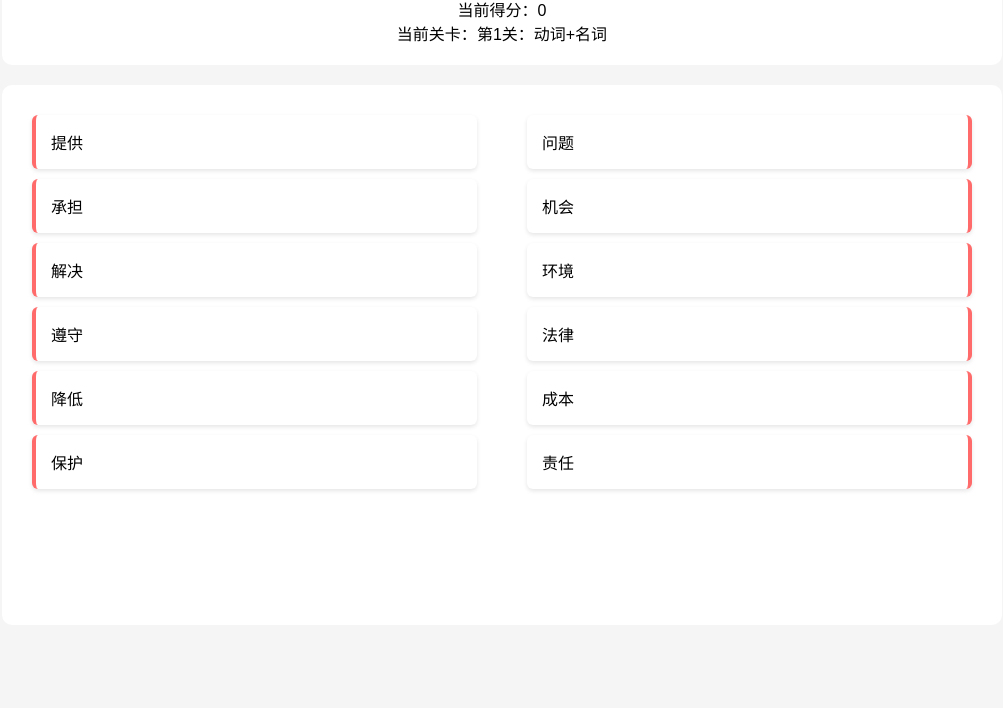
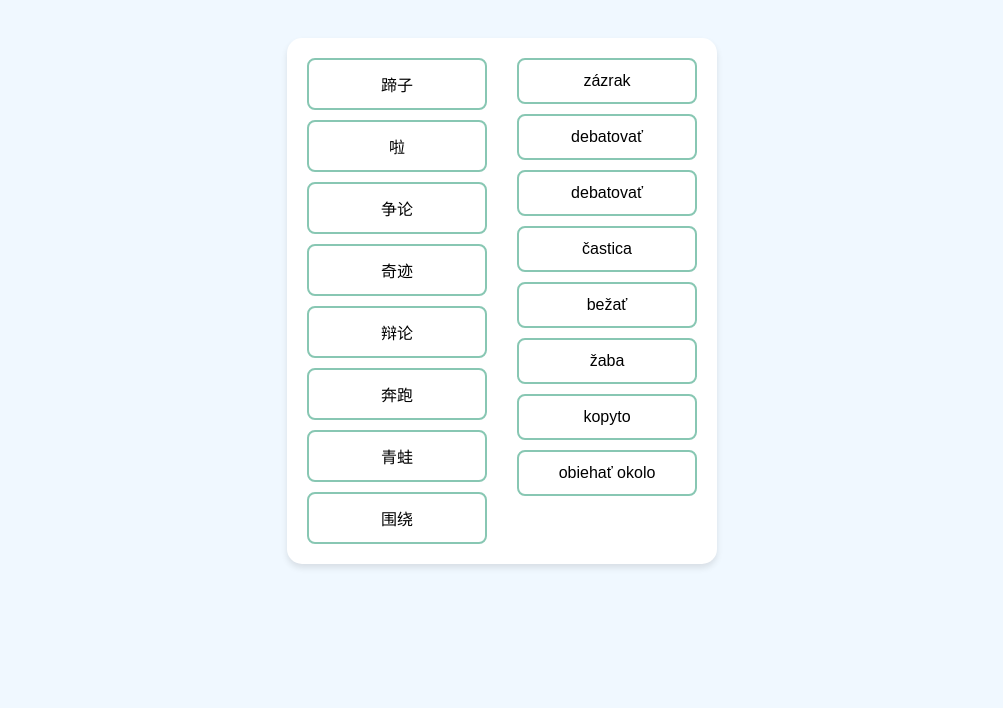
Before and after one commit to jierur/jierur.github.io, a plain HTML site: page index.html in a window 1280 px wide. Shown: the part 132-840 px from the top of the page, without its empty margins (138-1141 px from the left). Before the commit the page ends 800 px from the top, so only its background shows below. Drawn offline with Linux system fonts and the light colour scheme.

Commit message:
Add files via upload

```diff
--- a/index.html
+++ b/index.html
@@ -2,259 +2,247 @@
 <html lang="zh">
 <head>
     <meta charset="UTF-8">
-    <title>终极版六关汉语搭配王</title>
+    <title>五关挑战-完整版</title>
     <style>
         :root {
-            --level1: #FF6B6B; --level2: #4CAF50; --level3: #2196F3;
-            --level4: #9C27B0; --level5: #FF9800; --level6: #795548;
+            --level1: #88C7B3; --level2: #FFB7C5;
+            --level3: #FFD700; --level4: #A78BFA;
+            --level5: #FF6B6B;
         }
+
         body {
             font-family: Arial, sans-serif;
-            max-width: 1000px;
-            margin: 0 auto;
+            background: #f0f8ff;
+            display: flex;
+            flex-direction: column;
+            align-items: center;
+            min-height: 100vh;
+            margin: 0;
             padding: 20px;
-            background: #f5f5f5;
         }
-        .header {
+
+        .game-container {
+            display: flex;
+            gap: 30px;
+            margin: 20px 0;
+            padding: 20px;
+            border-radius: 15px;
+            background: white;
+            box-shadow: 0 4px 6px rgba(0,0,0,0.1);
+        }
+
+        .column {
+            display: flex;
+            flex-direction: column;
+            gap: 10px;
+            min-width: 180px;
+        }
+
+        .word-card {
+            padding: 12px 25px;
+            border: 2px solid;
+            border-radius: 8px;
+            cursor: pointer;
             text-align: center;
-            padding: 20px;
-            background: white;
-            border-radius: 10px;
-            margin-bottom: 20px;
+            transition: all 0.3s;
+            position: relative;
         }
-        .game-area {
-            display: grid;
-            grid-template-columns: 1fr 1fr;
-            gap: 30px;
-            min-height: 500px;
-            padding: 20px;
-            background: white;
-            border-radius: 10px;
+
+        .matched {
+            animation: disappear 0.5s forwards;
         }
-        .word-card {
-            padding: 15px;
-            margin: 10px;
-            cursor: pointer;
-            border-radius: 6px;
-            background: #fff;
-            box-shadow: 0 2px 4px rgba(0,0,0,0.1);
-            transition: 0.3s;
+
+        @keyframes disappear {
+            0% { opacity: 1; transform: scale(1); }
+            100% { opacity: 0; height: 0; padding: 0; margin: 0; }
         }
-        .selected {
-            transform: scale(0.95);
-            box-shadow: 0 0 8px rgba(66, 133, 244, 0.5) !important;
+
+        #victory {
+            position: fixed;
+            top: 50%;
+            left: 50%;
+            transform: translate(-50%, -50%);
+            font-size: 4em;
+            color: #FF6B6B;
+            text-shadow: 0 0 20px rgba(255,107,107,0.3);
+            display: none;
+            z-index: 1000;
         }
-        .correct {
-            opacity: 0;
-            transition: all 0.5s;
-        }
-        #nextBtn {
-            position: fixed;
-            bottom: 30px;
-            right: 30px;
-            padding: 15px 30px;
-            background: #4CAF50;
-            color: white;
+
+        button {
+            padding: 12px 30px;
             border: none;
             border-radius: 25px;
+            background: linear-gradient(45deg, #4CAF50, #45a049);
+            color: white;
             cursor: pointer;
-            display: none;
-            font-size: 18px;
-            z-index: 1000;
+            font-size: 16px;
+            transition: 0.3s;
+            margin-top: 20px;
+        }
+
+        button:hover {
+            transform: scale(1.05);
+            box-shadow: 0 4px 15px rgba(76,175,80,0.3);
+        }
+
+        .level-info {
+            font-size: 24px;
+            color: #2c3e50;
+            margin: 15px 0;
         }
     </style>
 </head>
 <body>
-    <div class="header">
-        <h1>终极版汉语搭配闯关 🚀</h1>
-        <div>当前得分：<span id="score">0</span></div>
-        <div>当前关卡：<span id="currentLevel">第1关</span></div>
+    <div class="level-info" id="levelTitle">第1关 - 基础词汇 🌱</div>
+    <div class="level-info" id="progress">进度：0/7</div>
+    <div class="game-container">
+        <div class="column" id="left-column"></div>
+        <div class="column" id="right-column"></div>
     </div>
-    <div class="game-area" id="gameArea"></div>
-    <button id="nextBtn" onclick="nextLevel()">下一关 →</button>
+    <button onclick="nextLevel()" id="nextBtn" style="display:none;">下一关 ➡️</button>
+    <div id="victory">🏆 终极通关！</div>
 
     <script>
-        //===== 游戏数据 =====//
-        const levels = [
-            { // 第1关
-                name: "动词+名词",
-                color: "#FF6B6B",
-                pairs: [
-                    ['保护', '环境'], ['降低', '成本'],
-                    ['提供', '机会'], ['遵守', '法律'],
-                    ['解决', '问题'], ['承担', '责任']
-                ]
-            },
-            { // 第2关
-                name: "形容词+名词",
-                color: "#4CAF50",
-                pairs: [
-                    ['重要', '资源'], ['复杂', '关系'],
-                    ['安全', '措施'], ['严格', '标准'],
-                    ['公平', '竞争'], ['有效', '方法']
-                ]
-            },
-            { // 第3关
-                name: "副词搭配",
-                color: "#2196F3",
-                pairs: [
-                    ['格外', '小心'], ['完全', '同意'],
-                    ['十分', '满意'], ['迅速', '反应'],
-                    ['充分', '准备'], ['普遍', '存在']
-                ]
-            },
-            { // 第4关
-                name: "固定搭配",
-                color: "#9C27B0",
-                pairs: [
-                    ['采取', '措施'], ['实现', '梦想'],
-                    ['面临', '困难'], ['取得', '进步'],
-                    ['发表', '意见'], ['建立', '信任']
-                ]
-            },
-            { // 第5关
-                name: "名词+动词",
-                color: "#FF9800",
-                pairs: [
-                    ['会议', '推迟'], ['价格', '上升'],
-                    ['需求', '增加'], ['意见', '分歧']
-                ]
-            },
-            { // 第6关
-                name: "社会短语",
-                color: "#795548",
-                pairs: [
-                    ['经济', '发展'], ['文化', '差异'],
-                    ['教育', '改革'], ['环境', '保护'],
-                    ['科技', '进步']
-                ]
-            }
+        // 完整37个词语数据
+        const allWords = [
+            { zh: '争论', sk: 'debatovať' }, { zh: '奇迹', sk: 'zázrak' },
+            { zh: '围绕', sk: 'obiehať okolo' }, { zh: '奔跑', sk: 'bežať' },
+            { zh: '蹄子', sk: 'kopyto' }, { zh: '辩论', sk: 'debatovať' },
+            { zh: '青蛙', sk: 'žaba' }, { zh: '啦', sk: 'častica' },
+            { zh: '始终', sk: 'od začiatku do konca' }, { zh: '脖子', sk: 'krk' },
+            { zh: '说服', sk: 'presvedčiť' }, { zh: '摄影师', sk: 'fotograf' },
+            { zh: '毕竟', sk: 'koniec-koncov' }, { zh: '操场', sk: 'ihrisko' },
+            { zh: '洞', sk: 'diera' }, { zh: '插', sk: 'vložiť' },
+            { zh: '棍', sk: 'palica' }, { zh: '系', sk: 'priviazať' },
+            { zh: '匹', sk: 'numeratív pre kone' }, { zh: '拦', sk: 'zastaviť' },
+            { zh: '拍', sk: 'fotiť' }, { zh: '差距', sk: 'rozdiel' },
+            { zh: '显示', sk: 'ukázať' }, { zh: '意识', sk: 'vedomie' },
+            { zh: '艰苦', sk: 'náročný' }, { zh: '试验', sk: 'pokus' },
+            { zh: '逐渐', sk: 'postupne' }, { zh: '改进', sk: 'zlepšiť' },
+            { zh: '成熟', sk: 'zrelý' }, { zh: '兄弟', sk: 'brat' },
+            { zh: '播放', sk: 'prehrávať' }, { zh: '纪念', sk: 'pamätný' },
+            { zh: '导演', sk: 'režisér' }, { zh: '瞬间', sk: 'okamih' },
+            { zh: '请求', sk: 'požiadať' }, { zh: '或许', sk: 'možno' },
+            { zh: '重大', sk: 'dôležitý' }
         ];
 
-        //===== 游戏状态 =====//
+        // 五关配置 [起始索引, 结束索引, 需要配对数量]
+        const levels = [
+            { start: 0, end: 8, required: 7 },   // 第1关 (8词)
+            { start: 8, end: 15, required: 6 },  // 第2关 (7词)
+            { start: 15, end: 23, required: 7 }, // 第3关 (8词)
+            { start: 23, end: 31, required: 7 }, // 第4关 (8词)
+            { start: 31, end: 37, required: 6 }  // 第5关 (6词)
+        ];
+
         let currentLevel = 0;
-        let score = 0;
+        let matchedCount = 0;
+        let selectedCard = null;
 
-        //===== 初始化游戏 =====//
+        // 初始化游戏
         function initGame() {
-            console.log(`正在初始化第 ${currentLevel + 1} 关`);
+            const level = levels[currentLevel];
+            const words = allWords.slice(level.start, level.end);
 
-            // 重置下一关按钮
-            document.getElementById('nextBtn').style.display = 'none';
+            // 清空旧卡片
+            document.getElementById('left-column').innerHTML = '';
+            document.getElementById('right-column').innerHTML = '';
 
-            // 更新界面显示
-            document.getElementById('currentLevel').textContent =
-                `第${currentLevel + 1}关：${levels[currentLevel].name}`;
+            // 生成中文列
+            shuffleArray(words).forEach(word => {
+                createCard(word.zh, 'left', word.sk);
+            });
 
-            // 生成游戏内容
-            const level = levels[currentLevel];
-            const leftWords = shuffle([...level.pairs.map(p => p[0])]);
-            const rightWords = shuffle([...level.pairs.map(p => p[1])]);
+            // 生成斯语列
+            shuffleArray(words).forEach(word => {
+                createCard(word.sk, 'right', word.zh);
+            });
 
-            document.getElementById('gameArea').innerHTML = `
-                <div class="left-col">
-                    ${leftWords.map(w => `
-                        <div class="word-card"
-                             style="border-left: 4px solid ${level.color}"
-                             onclick="selectWord(this, 'left')">${w}</div>
-                    `).join('')}
-                </div>
-                <div class="right-col">
-                    ${rightWords.map(w => `
-                        <div class="word-card"
-                             style="border-right: 4px solid ${level.color}"
-                             onclick="selectWord(this, 'right')">${w}</div>
-                    `).join('')}
-                </div>
-            `;
+            // 更新界面
+            updateUI();
         }
 
-        //===== 选择词语 =====//
-        function selectWord(card, side) {
-            console.log(`选中了 ${side} 栏的：${card.textContent}`);
-
-            // 清除同栏已选项
-            document.querySelectorAll(`.${side}-col .word-card`).forEach(c => {
-                c.classList.remove('selected');
-            });
-            card.classList.add('selected');
-
-            checkPair();
+        // 创建卡片
+        function createCard(text, side, match) {
+            const card = document.createElement('div');
+            card.className = 'word-card';
+            card.textContent = text;
+            card.dataset.match = match;
+            card.style.borderColor = getLevelColor();
+            card.onclick = () => handleClick(card, side);
+            document.getElementById(`${side}-column`).appendChild(card);
         }
 
-        //===== 验证配对 =====//
-        function checkPair() {
-            const left = document.querySelector('.left-col .selected');
-            const right = document.querySelector('.right-col .selected');
+        // 点击处理
+        function handleClick(card, side) {
+            if (card.classList.contains('matched')) return;
 
-            if (left && right) {
-                console.log(`尝试配对：${left.textContent} + ${right.textContent}`);
+            if (side === 'left') {
+                if (selectedCard) selectedCard.element.style.background = "white";
+                selectedCard = { match: card.dataset.match, element: card };
+                card.style.background = "#e3f2fd";
+            } else {
+                if (selectedCard && card.dataset.match === selectedCard.element.textContent) {
+                    // 标记匹配
+                    selectedCard.element.classList.add('matched');
+                    card.classList.add('matched');
+                    matchedCount++;
 
-                const isValid = levels[currentLevel].pairs.some(p =>
-                    p[0] === left.textContent && p[1] === right.textContent
-                );
+                    // 更新进度
+                    updateUI();
 
-                if (isValid) {
-                    console.log('配对成功！');
-                    left.classList.add('correct');
-                    right.classList.add('correct');
-                    score += 100;
-                    document.getElementById('score').textContent = score;
-
-                    // 移除已配对卡片
-                    setTimeout(() => {
-                        left.remove();
-                        right.remove();
-                        checkComplete();
-                    }, 500);
+                    // 检查过关条件
+                    if (matchedCount >= levels[currentLevel].required) {
+                        document.getElementById('nextBtn').style.display = 'block';
+                    }
                 } else {
-                    console.log('配对失败！');
-                    left.style.background = '#FFEBEE';
-                    right.style.background = '#FFEBEE';
-                    setTimeout(() => {
-                        left.style.background = '';
-                        right.style.background = '';
-                    }, 500);
+                    // 错误反馈
+                    card.style.background = "#ffebee";
+                    setTimeout(() => card.style.background = "white", 500);
                 }
 
-                // 清除选择状态
-                left.classList.remove('selected');
-                right.classList.remove('selected');
+                if (selectedCard) selectedCard.element.style.background = "white";
+                selectedCard = null;
             }
         }
 
-        //===== 检查完成状态 =====//
-        function checkComplete() {
-            const remaining = document.querySelectorAll('.word-card').length;
-            console.log(`剩余卡片数：${remaining}`);
-
-            if (remaining === 0) {
-                if (currentLevel < levels.length - 1) {
-                    console.log('本关完成，显示下一关按钮');
-                    document.getElementById('nextBtn').style.display = 'block';
-                } else {
-                    alert(`🎉 恭喜通关！最终得分：${score}`);
-                }
+        // 下一关
+        function nextLevel() {
+            if (currentLevel < levels.length - 1) {
+                currentLevel++;
+                matchedCount = 0;
+                document.getElementById('nextBtn').style.display = 'none';
+                initGame();
+            } else {
+                document.getElementById('victory').style.display = 'block';
+                document.getElementById('nextBtn').style.display = 'none';
             }
         }
 
-        //===== 下一关功能 =====//
-        function nextLevel() {
-            console.log('进入下一关');
-            currentLevel++;
-            initGame();
+        // 辅助函数
+        function updateUI() {
+            document.getElementById('levelTitle').textContent = `第${currentLevel+1}关 - ${getLevelName()} ${getLevelEmoji()}`;
+            document.getElementById('progress').textContent = `进度：${matchedCount}/${levels[currentLevel].required}`;
         }
 
-        //===== 洗牌函数 =====//
-        function shuffle(arr) {
-            for (let i = arr.length - 1; i > 0; i--) {
-                const j = Math.floor(Math.random() * (i + 1));
-                [arr[i], arr[j]] = [arr[j], arr[i]];
-            }
-            return arr;
+        function getLevelColor() {
+            return ['var(--level1)', 'var(--level2)', 'var(--level3)', 'var(--level4)', 'var(--level5)'][currentLevel];
         }
 
-        //===== 启动游戏 =====//
+        function getLevelName() {
+            return ['基础词汇', '日常用语', '进阶词汇', '专业术语', '最终挑战'][currentLevel];
+        }
+
+        function getLevelEmoji() {
+            return ['🌱', '📚', '🚀', '💡', '🏆'][currentLevel];
+        }
+
+        function shuffleArray(array) {
+            return array.sort(() => Math.random() - 0.5);
+        }
+
+        // 启动游戏
         initGame();
     </script>
 </body>
```
